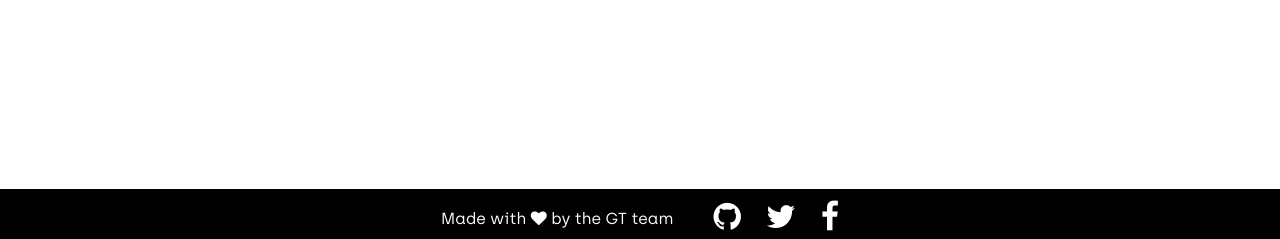
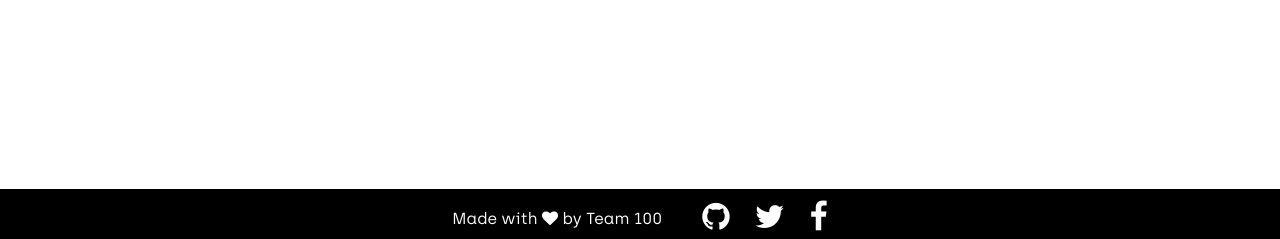
Before and after one commit to Fernandes42/Doctor-db, a Django app: template doctor_db/templates/home.html in a window 1280 px wide. Shown: the part 561-800 px from the top of the page. Run offline with Django 3.2, Linux system fonts and the light colour scheme; the template is opened without the code that fills it, so the values that code supplies are empty; some libraries are stand-ins or nearby versions.

Commit message:
Updated requirements.txt

```diff
--- a/doctor_db/templates/base.html
+++ b/doctor_db/templates/base.html
@@ -45,7 +45,7 @@
         <footer>
             <div class="footerDiv">
                 <span class="closingText">
-                    <p>Made with <i class="fa fa-heart fa-1x"></i> by the GT team</p>
+                    <p>Made with <i class="fa fa-heart fa-1x"></i> by Team 100</p>
                 </span>
                 <span class="github">
                     <a target="_blank" href="https://github.com/Fernandes42/Doctor-db"><i class="fa fa-github fa-2x generalcolor"></i></a>
--- a/requirements.txt
+++ b/requirements.txt
@@ -1,4 +1,6 @@
 asgiref==3.2.7
+confusable-homoglyphs==3.2.0
 Django==3.0.6
+django-registration==3.1
 pytz==2020.1
 sqlparse==0.3.1
```
